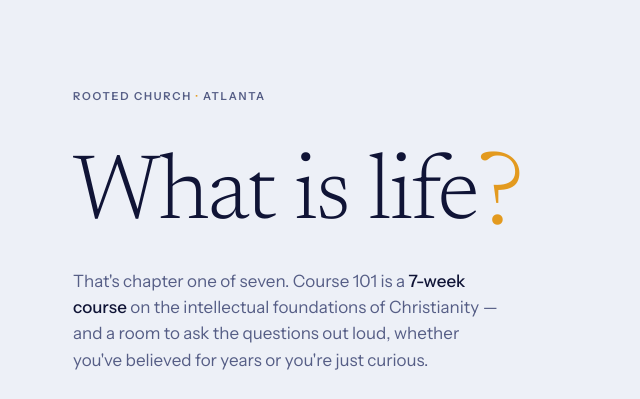
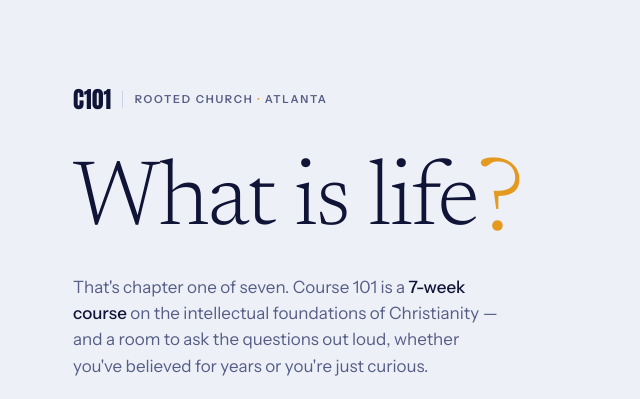
Before and after one commit to robinchengneedswork-max/c101linktree, a plain HTML site: page index.html in a window 1280 px wide. Shown: the top 399 px of the page, without its empty margins (319-959 px from the left). Drawn offline with Linux system fonts and the light colour scheme.

Commit message:
Add the C101 wordmark to the masthead
Sets C101 in Anton, matching the printed cards and Rooted Church's display
face, locked up with the local host line. Someone scanning the card now
lands on a page that looks like the card.

Also records palette provenance in CLAUDE.md: the indigo and saffron are
this page's own, not inherited from either parent brand.

Co-Authored-By: Claude Opus 5 <noreply@anthropic.com>

```diff
--- a/index.html
+++ b/index.html
@@ -17,7 +17,7 @@
 
 <link rel="preconnect" href="https://fonts.googleapis.com">
 <link rel="preconnect" href="https://fonts.gstatic.com" crossorigin>
-<link href="https://fonts.googleapis.com/css2?family=Instrument+Sans:wght@400;500;600&family=Newsreader:opsz,wght@6..72,300..600&display=swap" rel="stylesheet">
+<link href="https://fonts.googleapis.com/css2?family=Anton&family=Instrument+Sans:wght@400;500;600&family=Newsreader:opsz,wght@6..72,300..600&display=swap" rel="stylesheet">
 
 <style>
   :root {
@@ -72,8 +72,32 @@
 
   /* ---- Hero -------------------------------------------------- */
 
+  /* Masthead: the C101 wordmark from the printed cards, locked up with the
+     local host. Anton is the same face the cards set "C101" in. */
+  .masthead {
+    display: flex;
+    align-items: center;
+    gap: 0.7rem;
+    margin: 0 0 clamp(1.75rem, 6vh, 3rem);
+  }
+
+  .wordmark {
+    font-family: Anton, "Arial Narrow", Impact, sans-serif;
+    font-size: 1.45rem;
+    line-height: 1;
+    letter-spacing: 0.005em;
+    color: var(--ink);
+  }
+
+  .masthead__rule {
+    flex: none;
+    width: 1px;
+    height: 1.05rem;
+    background: var(--rule);
+  }
+
   .eyebrow {
-    margin: 0 0 clamp(1.75rem, 6vh, 3rem);
+    margin: 0;
     font-size: 0.6875rem;
     font-weight: 600;
     letter-spacing: 0.16em;
@@ -324,7 +348,11 @@
 <body>
 <main>
 
-  <p class="eyebrow rise">Rooted Church <span>·</span> Atlanta</p>
+  <header class="masthead rise">
+    <span class="wordmark">C101</span>
+    <span class="masthead__rule" aria-hidden="true"></span>
+    <p class="eyebrow">Rooted Church <span>·</span> Atlanta</p>
+  </header>
 
   <h1 class="question rise">What is life<span class="mark">?</span></h1>
 
```
Also changed, not shown: 1 other file.
